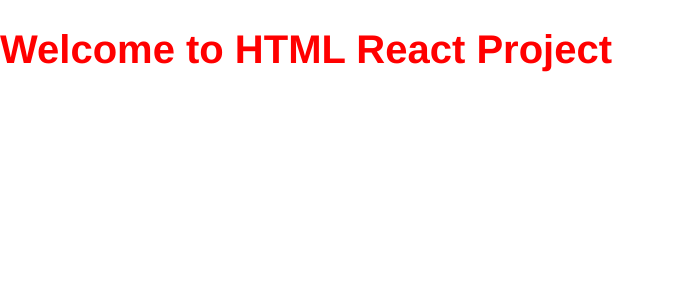
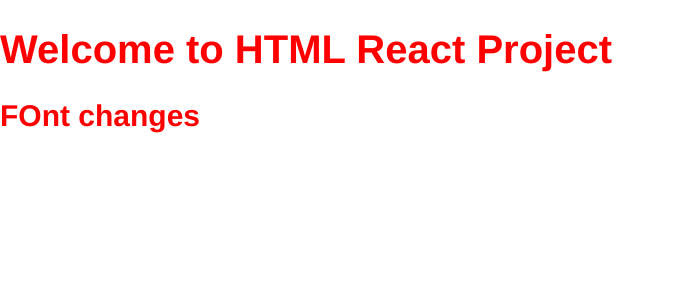
Before and after one commit to Raghav220124/q3html-react, a React (Create React App) app: page / in a window 1280 px wide. Shown: the top 300 px of the page, without its empty margins (0-675 px from the left). Built offline with nearby package versions, Linux system fonts and the light colour scheme.

Commit message:
font text

```diff
--- a/src/App.js
+++ b/src/App.js
@@ -5,6 +5,8 @@ function App() {
     <div className="App">
       <header className="App-header">
         <h1>Welcome to HTML React Project</h1>
+        <h2>FOnt changes</h2>
+
       </header>
     </div>
   );
```
